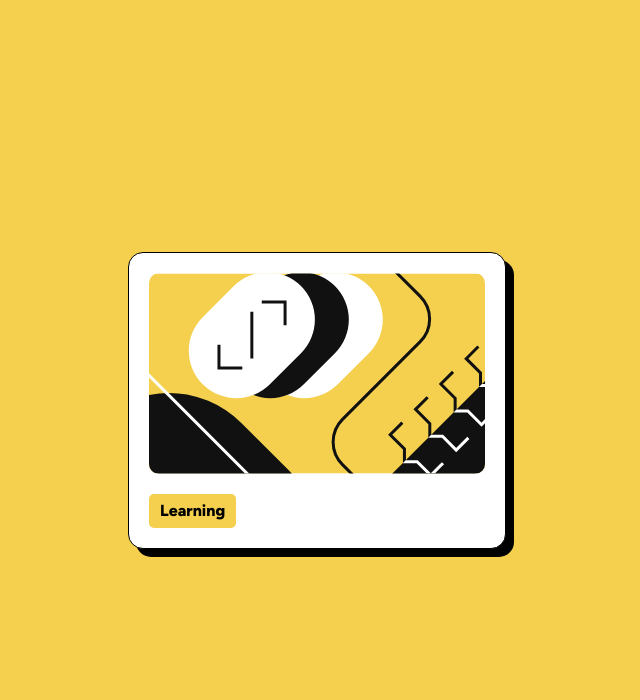
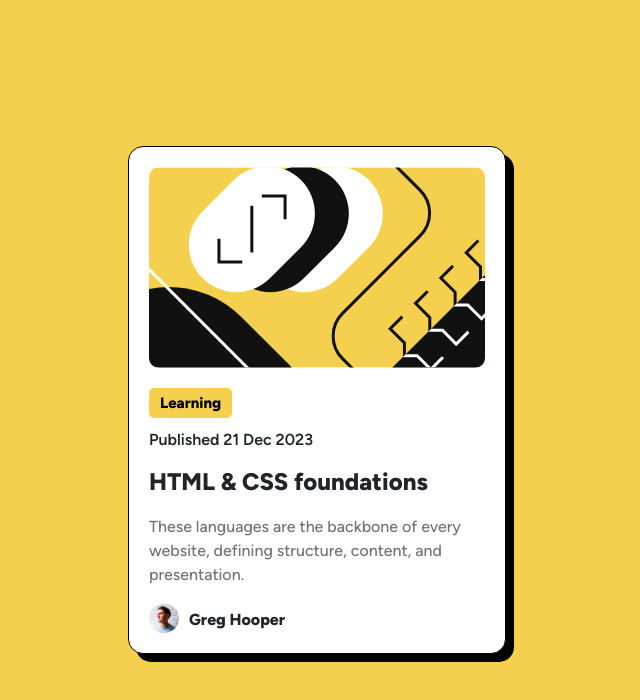
Before and after one commit to JesusVeraPompa/Frontend-Mentor-02-Blog-preview-card, a plain HTML site: page index.html in a window 1280 px wide. Shown: the whole page, without its empty margins (323-963 px from the left). Drawn offline with nearby package versions, Linux system fonts and the light colour scheme.

Commit message:
1.3 project completed

```diff
--- a/assets/css/main.css
+++ b/assets/css/main.css
@@ -51,23 +51,53 @@ main > .row {
 main > .row > .col {
     display: flex;
     flex-direction: column;
-    /* align-items: center;
-    justify-content: center; */
     padding: 0 !important;
 }
 main > .row > .col > .img-col > img {
-    /*width: 100%;*/
     object-fit: contain;
     border-radius: 10px;
 }
 .button-col>.btn{
     margin-top: 20px;
-    padding: 4px 10px;
+    padding: 3px 10px;
     border-radius: 5px;
     background-color: #f5cf4e;
     color: black;
     text-decoration: none;
     font-family: Figtree-ExtraBold;
+    font-size: 15px;
+}
+.date-col>p{
+    margin-top: 10px;
+    font-family: Figtree-SemiBold;
+}
+.title-col>h4{
+    font-family: Figtree-ExtraBold;
+}
+.title-col>h4:hover{
+    color: #f5cf4e;
+    cursor: pointer;
+}
+.description-col>p{
+    margin-top: 10px;
+    font-family: Figtree;
+    font-weight: 500;
+    color:rgb(116, 116, 116)
+}
+.author-col{
+    display: flex;
+    align-items: start;
+    justify-items: center;
+}
+.author-col>img{
+    width: 30px;
+    height: 30px;
+}
+.author-col>p{
+    font-family: Figtree-ExtraBold;
+    margin: 0;
+    padding-left: 10px;
+    padding-top: 5px;
 }
 /*--------------------------------------- Footer Styles ---------------------------------------*/
 
--- a/index.html
+++ b/index.html
@@ -1,5 +1,5 @@
 <!DOCTYPE html>
-<html lang="es">
+<html lang="en">
     <head>
         <meta charset="UTF-8" />
         <meta name="viewport" content="width=device-width, initial-scale=1.0" />
@@ -30,18 +30,24 @@
                         <div class="button-col">
                             <button type="button" class="btn">Learning</button>
                         </div>
+                        <div class="date-col">
+                            <p>Published 21 Dec 2023</p>
+                        </div>
+                        <div class="title-col">
+                            <h4>HTML & CSS foundations</h4>
+                        </div>
+                        <div class="description-col">
+                            <p>These languages are the backbone of every<br> website, defining structure, content, and<br> presentation.</p>
+                        </div>
+                        <div class="author-col">
+                            <img src="./assets/img/image-avatar.webp" alt="">
+                            <p>Greg Hooper</p>
+                        </div>
                     </div>
                 </div>
             </main>
             <!------------------------------- Footer ------------------------------->
 
         </div>
-        <!------ Librerias JavaScrit ------>
-        <!-- JavaScrit Bootstrap -->
-        <script
-            src="https://cdn.jsdelivr.net/npm/bootstrap@5.3.3/dist/js/bootstrap.bundle.min.js"
-            integrity="sha384-YvpcrYf0tY3lHB60NNkmXc5s9fDVZLESaAA55NDzOxhy9GkcIdslK1eN7N6jIeHz"
-            crossorigin="anonymous"
-        ></script>
     </body>
 </html>
```
